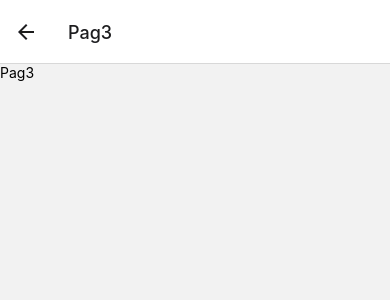
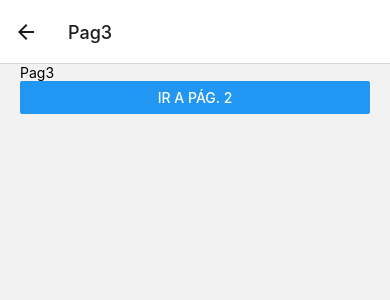
Before and after one commit to RodrigoSHL/navigation-app, a React Native app: screen /Pag3 in a window 390 px wide. Shown: the top 300 px of the page. Built offline with nearby package versions, Linux system fonts and the light colour scheme.

Commit message:
FEAT: add navigation between pages
Signed-off-by: RodrigoSHL <shl.catalan@gmail.com>

```diff
--- a/src/screen/Pag1.tsx
+++ b/src/screen/Pag1.tsx
@@ -1,10 +1,17 @@
-import React from 'react'
-import { Text, View } from 'react-native'
+import {StackScreenProps} from '@react-navigation/stack';
+import React from 'react';
+import {Button, Text, View} from 'react-native';
+import { styles } from '../theme/appTheme';
 
-const Pag1 = () => {
+interface Props extends StackScreenProps<any, any> {}
+
+const Pag1 = ({navigation}: Props) => {
   return (
-    <View><Text>Pag1</Text></View>
-  )
-}
+    <View style={styles.globalMargin}>
+      <Text>Pag1</Text>
+      <Button title="Ir a pág. 2" onPress={() => navigation.navigate('Pag2')} />
+    </View>
+  );
+};
 
-export default Pag1
+export default Pag1;
--- a/src/screen/Pag2.tsx
+++ b/src/screen/Pag2.tsx
@@ -1,10 +1,16 @@
-import React from 'react'
-import { Text, View } from 'react-native'
+import { useNavigation } from '@react-navigation/core';
+import React from 'react';
+import {Button, Text, View} from 'react-native';
+import {styles} from '../theme/appTheme';
 
 const Pag2 = () => {
+  const {navigate} = useNavigation();
   return (
-    <View><Text>Pag2</Text></View>
-  )
-}
+    <View style={styles.globalMargin}>
+      <Text>Pag2</Text>
+      <Button title="Ir a pág. 3" onPress={() => navigate('Pag3')} />
+    </View>
+  );
+};
 
-export default Pag2
+export default Pag2;
--- a/src/screen/Pag3.tsx
+++ b/src/screen/Pag3.tsx
@@ -1,10 +1,17 @@
-import React from 'react'
-import { Text, View } from 'react-native'
+import { StackScreenProps } from '@react-navigation/stack';
+import React from 'react';
+import {Button, Text, View} from 'react-native';
+import { styles } from '../theme/appTheme';
 
-const Pag3 = () => {
+interface Props extends StackScreenProps<any, any> {}
+
+const Pag3 = ({navigation}: Props) => {
   return (
-    <View><Text>Pag3</Text></View>
-  )
-}
+    <View style={styles.globalMargin}>
+      <Text>Pag3</Text>
+      <Button title="Ir a pág. 2" onPress={() => navigation.navigate('Pag2')} />
+    </View>
+  );
+};
 
-export default Pag3
+export default Pag3;
--- /dev/null
+++ b/src/theme/appTheme.tsx
@@ -0,0 +1,7 @@
+import { StyleSheet } from "react-native";
+
+export const styles = StyleSheet.create({
+    globalMargin: {
+        marginHorizontal: 20
+    }
+})
```
